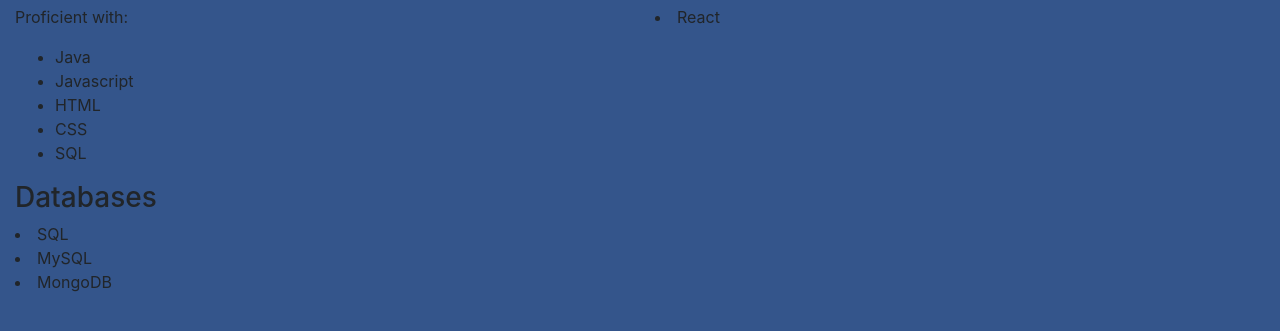
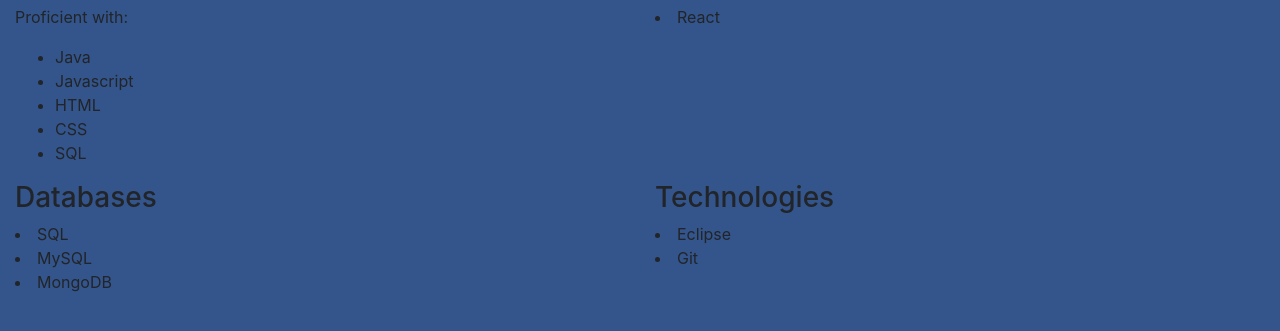
Before and after one commit to landonas/landonas.github.io, a plain HTML site: page Resume/resume.html in a window 1280 px wide. Shown: the part 349-680 px from the top of the page. Drawn offline with nearby package versions, Linux system fonts and the light colour scheme.

Commit message:
tweaks to resume page

```diff
--- a/Resume/resume.html
+++ b/Resume/resume.html
@@ -27,12 +27,9 @@
             <p>
                 I am a full-stack software engineer, I have a wide array of interests and I enjoy finding solutions. I have a strong passion for developing, learning and completing projects.
                 I have over four years of experience as a Software Engineer.
+            </p>
 
-
-            </p>
             <h2>Skills</h2>
-
-            <hr>
             </br>
 
             </div>
@@ -61,6 +58,13 @@
 
             </div>
 
+            <div class="col-sm-6" >
+                <h3>Technologies</h3>
+                <li>Eclipse</li>
+                <li>Git</li>
+
+            </div>
+
 
             </div>
           </div>
```
